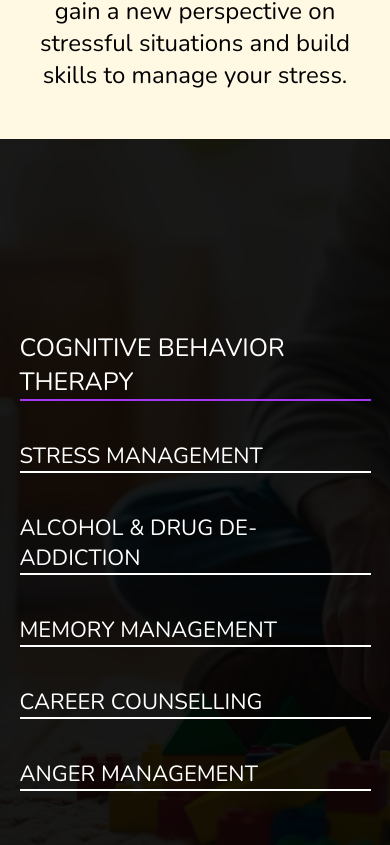
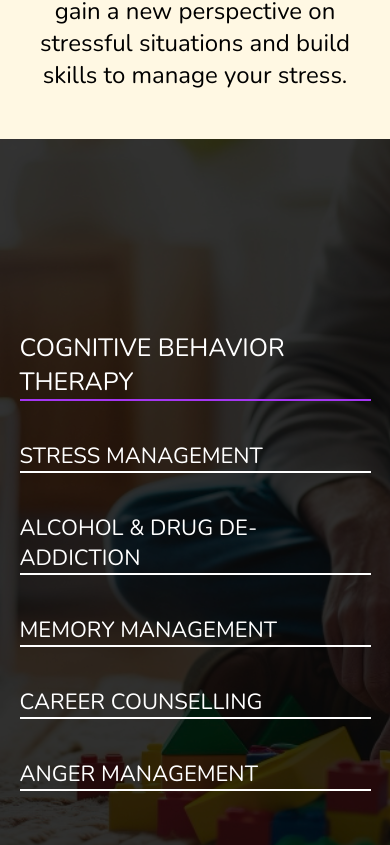
Before and after one commit to aniketraut16/thebraintake, a React app: page / in a window 390 px wide. Shown: the part 1039-1884 px from the top of the page. Built offline with nearby package versions, Linux system fonts and the light colour scheme; a web font is replaced by a local one.

Commit message:
Made Changes

```diff
--- a/src/Components/Home/Home.css
+++ b/src/Components/Home/Home.css
@@ -64,8 +64,8 @@ body {
 }
 
 #HomeServices {
+  box-shadow: inset 0 0 1000px 350px rgba(0, 0, 0, 0.9);
   gap: 20%;
-  box-shadow: inset 0 0 1000px 350px rgba(0, 0, 0, 0.9);
   display: flex;
   min-height: 100vh;
   color: white;
@@ -546,6 +546,7 @@ body {
   #LandingPage {
     height: 100vh;
   }
+
   /* WE CARE SECTION */
 
   #wecare img {
@@ -557,6 +558,10 @@ body {
   }
 
   /* OUR SERVICES */
+
+  #HomeServices {
+    box-shadow: inset 0 0 1000px 350px rgba(0, 0, 0, 0.8);
+  }
   .info-tab {
     display: none;
   }
```
